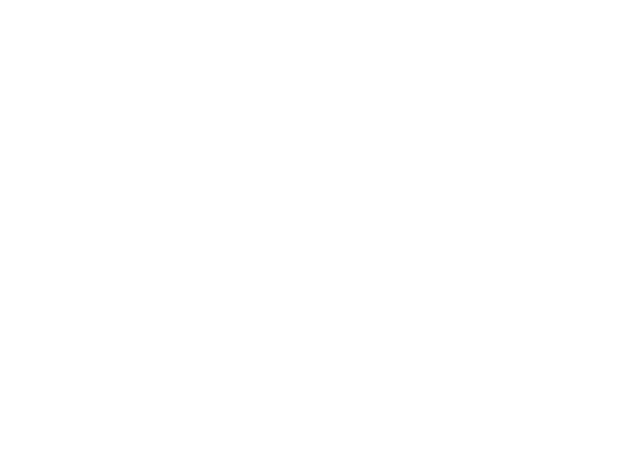
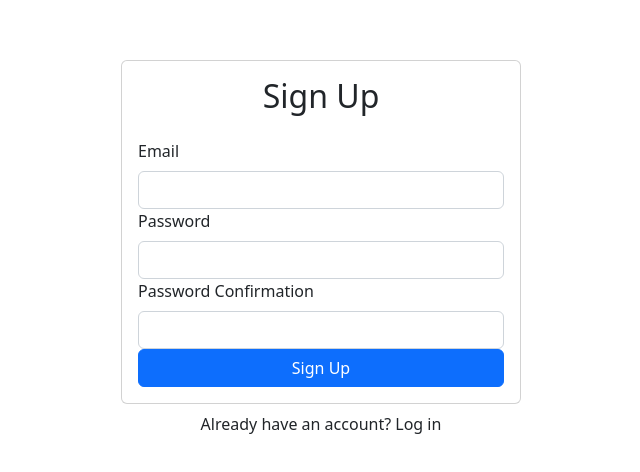
Before and after one commit to MrFabioo/authentication-with-firebase-and-routing, a React (Create React App) app: page / in a window 1280 px wide. Shown: the part 152-624 px from the top of the page, without its empty margins (319-959 px from the left). Built offline with nearby package versions, Linux system fonts and the light colour scheme.

Commit message:
SignUp Component

```diff
--- a/src/App.css
+++ /dev/null
@@ -1,38 +0,0 @@
-.App {
-  text-align: center;
-}
-
-.App-logo {
-  height: 40vmin;
-  pointer-events: none;
-}
-
-@media (prefers-reduced-motion: no-preference) {
-  .App-logo {
-    animation: App-logo-spin infinite 20s linear;
-  }
-}
-
-.App-header {
-  background-color: #282c34;
-  min-height: 100vh;
-  display: flex;
-  flex-direction: column;
-  align-items: center;
-  justify-content: center;
-  font-size: calc(10px + 2vmin);
-  color: white;
-}
-
-.App-link {
-  color: #61dafb;
-}
-
-@keyframes App-logo-spin {
-  from {
-    transform: rotate(0deg);
-  }
-  to {
-    transform: rotate(360deg);
-  }
-}
--- a/src/App.js
+++ /dev/null
@@ -1,7 +0,0 @@
-import './App.css';
-
-function App() {
-  return <div className='App'></div>;
-}
-
-export default App;
--- /dev/null
+++ b/src/components/App.js
@@ -0,0 +1,18 @@
+import React from 'react';
+import Signup from './Signup';
+import { Container } from 'react-bootstrap';
+
+function App() {
+  return (
+    <Container
+      className='d-flex align-items-center justify-content-center'
+      style={{ minHeight: '100vh' }}
+    >
+      <div className='w-100' style={{ maxWidth: '400px' }}>
+        <Signup />
+      </div>
+    </Container>
+  );
+}
+
+export default App;
--- /dev/null
+++ b/src/components/Signup.js
@@ -0,0 +1,42 @@
+import React, { useRef } from 'react';
+import { Card, Button, Form } from 'react-bootstrap';
+
+export default function Signup() {
+  const emailRef = useRef();
+  const passwordRef = useRef();
+  const passwordConfirmRef = useRef();
+
+  return (
+    <>
+      <Card>
+        <Card.Body>
+          <h2 className='text-center mb-4'>Sign Up</h2>
+          <Form>
+            <Form.Group id='email'>
+              <Form.Label>Email</Form.Label>
+              <Form.Control type='emial' ref={emailRef} required />
+            </Form.Group>
+            <Form.Group id='password'>
+              <Form.Label>Password</Form.Label>
+              <Form.Control type='password' ref={passwordRef} required />
+            </Form.Group>
+            <Form.Group id='password-confirm'>
+              <Form.Label>Password Confirmation</Form.Label>
+              <Form.Control
+                type='password-confirm'
+                ref={passwordConfirmRef}
+                required
+              />
+            </Form.Group>
+            <Button className='w-100' type='submit'>
+              Sign Up
+            </Button>
+          </Form>
+        </Card.Body>
+      </Card>
+      <div className='w-100 text-center mt-2'>
+        Already have an account? Log in
+      </div>
+    </>
+  );
+}
--- a/src/index.css
+++ /dev/null
@@ -1,13 +0,0 @@
-body {
-  margin: 0;
-  font-family: -apple-system, BlinkMacSystemFont, 'Segoe UI', 'Roboto', 'Oxygen',
-    'Ubuntu', 'Cantarell', 'Fira Sans', 'Droid Sans', 'Helvetica Neue',
-    sans-serif;
-  -webkit-font-smoothing: antialiased;
-  -moz-osx-font-smoothing: grayscale;
-}
-
-code {
-  font-family: source-code-pro, Menlo, Monaco, Consolas, 'Courier New',
-    monospace;
-}
--- a/src/index.js
+++ b/src/index.js
@@ -1,7 +1,7 @@
 import React from 'react';
 import ReactDOM from 'react-dom/client';
-import './index.css';
-import App from './App';
+import App from './components/App';
+import 'bootstrap/dist/css/bootstrap.min.css';
 
 const root = ReactDOM.createRoot(document.getElementById('root'));
 root.render(
```
